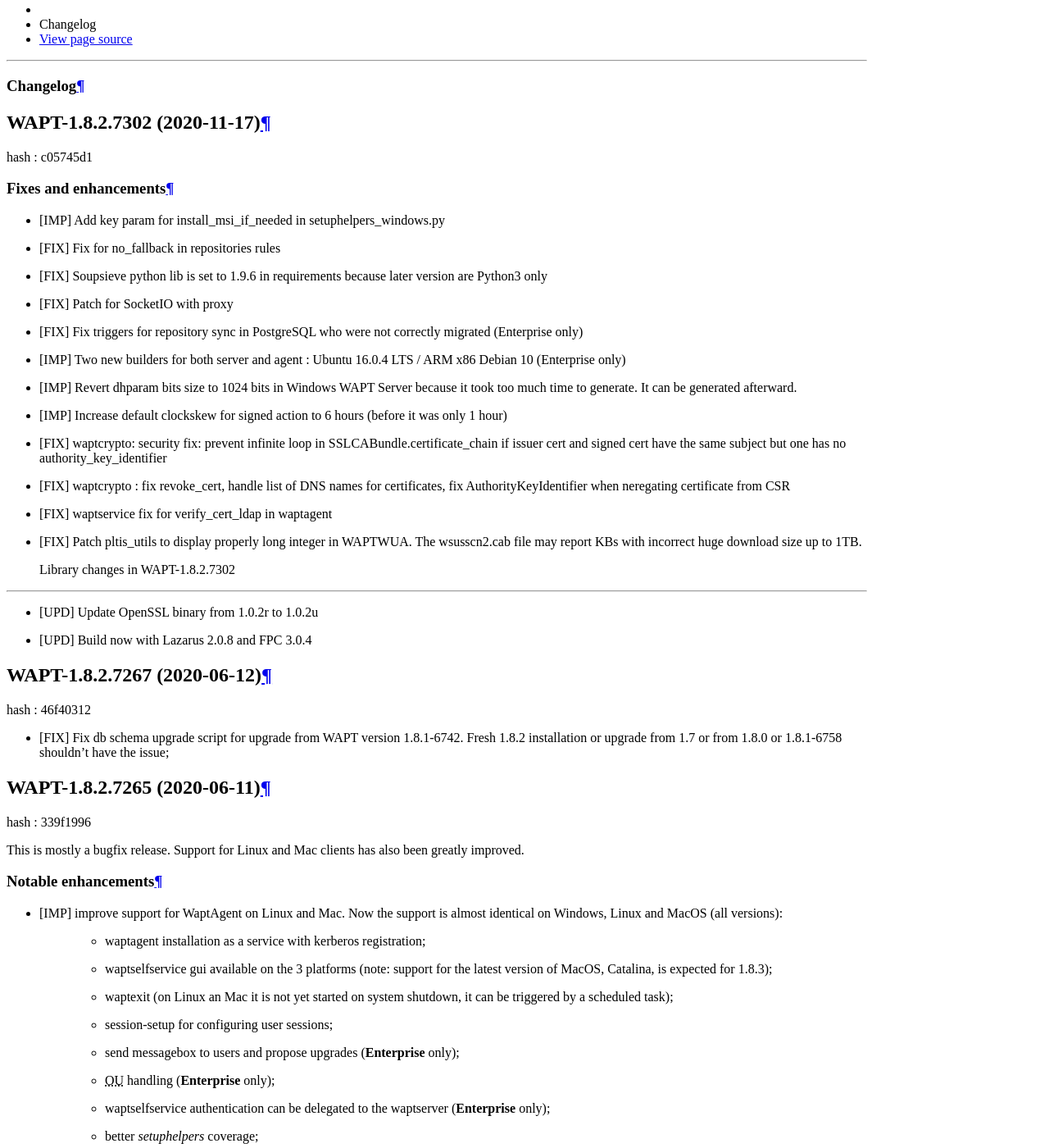
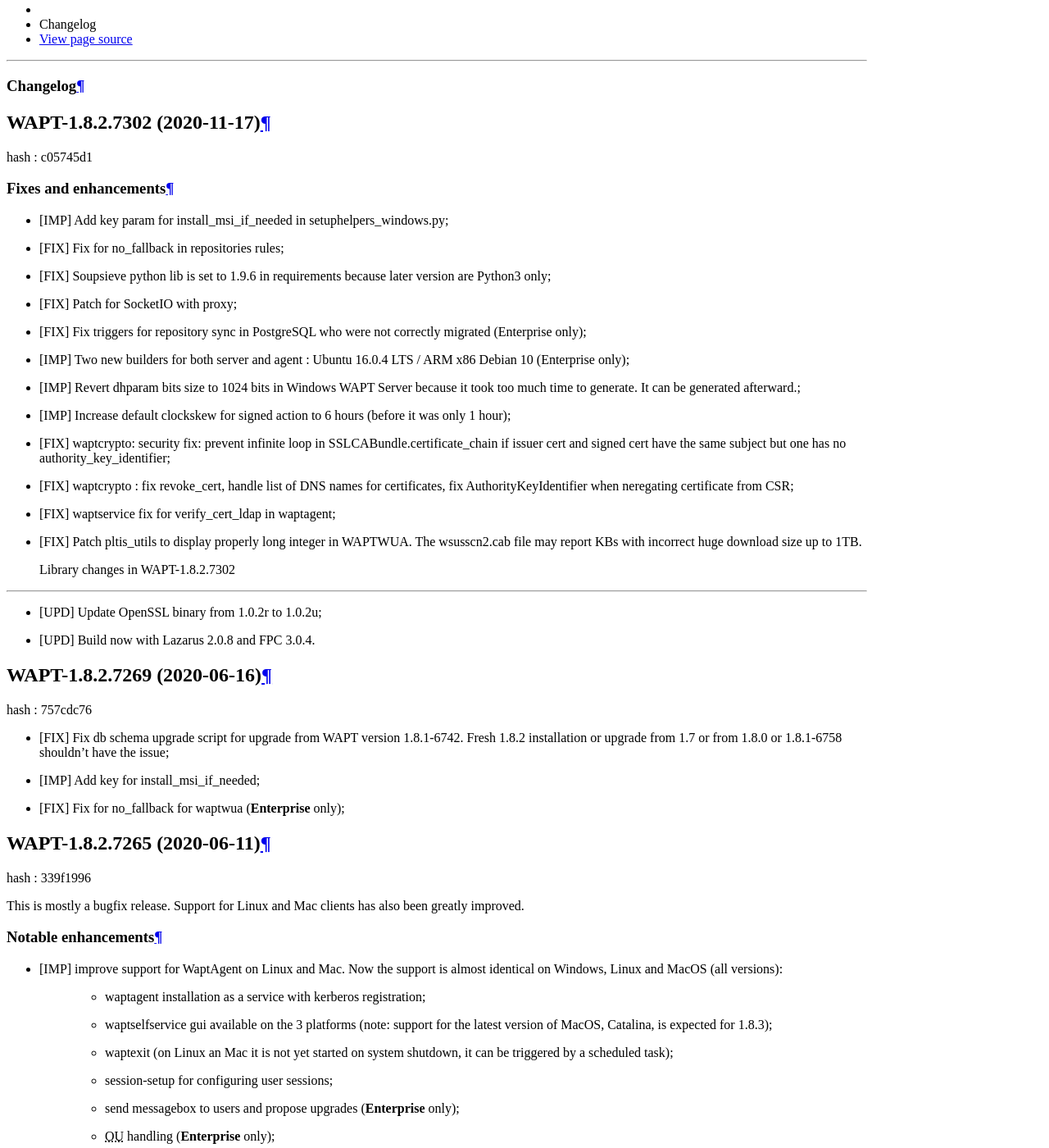
Before and after one commit to tranquilit/WAPT-Documentation, a Sphinx documentation site: the page built from source/wapt-changelog.rst, in a window 1280 px wide and 1400 px high, scrolled down 4340 px. Shown: the whole window at 82% size. Built offline with Sphinx 7.4.7 and the Read the Docs theme 2.0.0, drawn with Linux system fonts in a browser that asks for light colours; some of the changed text lies outside the part shown.

Commit message:
update changelog for last version, it was missing stuff

```diff
--- a/source/wapt-changelog.rst
+++ b/source/wapt-changelog.rst
@@ -20,34 +20,34 @@
 Fixes and enhancements
 ++++++++++++++++++++++
 
-* [IMP] Add key param for install_msi_if_needed in setuphelpers_windows.py
-
-* [FIX] Fix for no_fallback in repositories rules
+* [IMP] Add key param for install_msi_if_needed in setuphelpers_windows.py;
+
+* [FIX] Fix for no_fallback in repositories rules;
 
 * [FIX] Soupsieve python lib is set to 1.9.6 in requirements because later
-  version are Python3 only
-
-* [FIX] Patch for SocketIO with proxy
+  version are Python3 only;
+
+* [FIX] Patch for SocketIO with proxy;
 
 * [FIX] Fix triggers for repository sync in PostgreSQL who were not correctly
-  migrated (Enterprise only)
+  migrated (Enterprise only);
 
 * [IMP] Two new builders for both server and agent : Ubuntu 16.0.4 LTS /
-  ARM x86 Debian 10 (Enterprise only)
+  ARM x86 Debian 10 (Enterprise only);
 
 * [IMP] Revert dhparam bits size to 1024 bits in Windows WAPT Server because it
-  took too much time to generate. It can be generated afterward.
+  took too much time to generate. It can be generated afterward.;
 
 * [IMP] Increase default clockskew for signed action to 6 hours (before it was
-  only 1 hour)
+  only 1 hour);
 
 * [FIX] waptcrypto: security fix: prevent infinite loop in SSLCABundle.certificate_chain
-  if issuer cert and signed cert have the same subject but one has no authority_key_identifier
+  if issuer cert and signed cert have the same subject but one has no authority_key_identifier;
 
 * [FIX] waptcrypto : fix revoke_cert, handle list of DNS names for certificates, fix
-  AuthorityKeyIdentifier when neregating certificate from CSR
-
-* [FIX] waptservice fix for verify_cert_ldap in waptagent
+  AuthorityKeyIdentifier when neregating certificate from CSR;
+
+* [FIX] waptservice fix for verify_cert_ldap in waptagent;
 
 * [FIX] Patch pltis_utils to display properly long integer in WAPTWUA. The wsusscn2.cab file
   may report KBs with incorrect huge download size up to 1TB.
@@ -55,19 +55,23 @@
  Library changes in WAPT-1.8.2.7302
 +++++++++++++++++++++++++++++++++++
 
-* [UPD] Update OpenSSL binary from 1.0.2r to 1.0.2u
-
-* [UPD] Build now with Lazarus 2.0.8 and FPC 3.0.4
-
-
-WAPT-1.8.2.7267 (2020-06-12)
+* [UPD] Update OpenSSL binary from 1.0.2r to 1.0.2u;
+
+* [UPD] Build now with Lazarus 2.0.8 and FPC 3.0.4.
+
+
+WAPT-1.8.2.7269 (2020-06-16)
 ----------------------------
 
-hash : 46f40312
+hash : 757cdc76
 
 * [FIX] Fix db schema upgrade script for upgrade from WAPT version 1.8.1-6742.
   Fresh 1.8.2 installation or upgrade from 1.7 or from 1.8.0 or 1.8.1-6758
   shouldn't have the issue;
+
+* [IMP] Add key for install_msi_if_needed;
+
+* [FIX] Fix for no_fallback for waptwua (**Enterprise** only);
 
 WAPT-1.8.2.7265 (2020-06-11)
 ----------------------------
```
